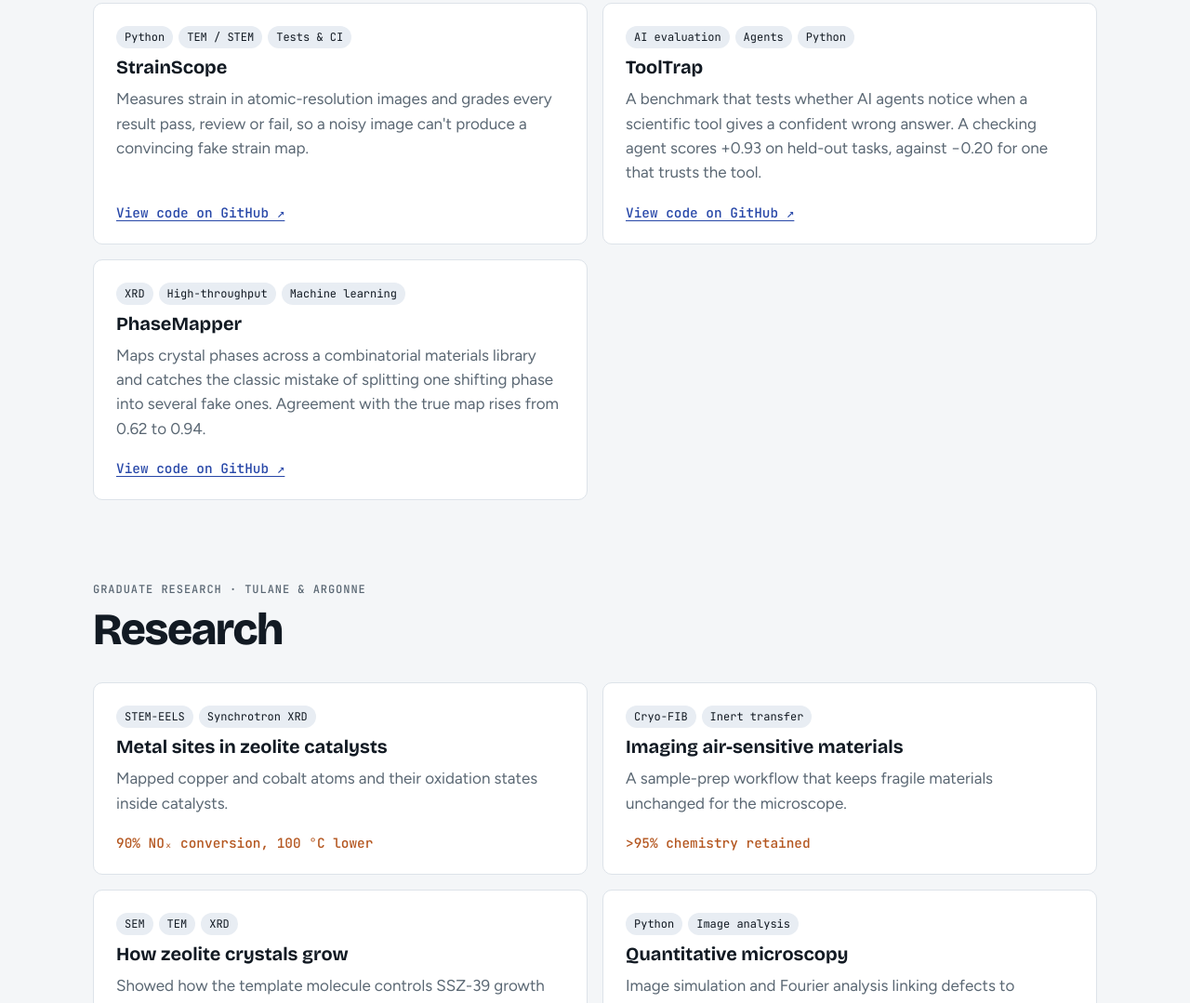
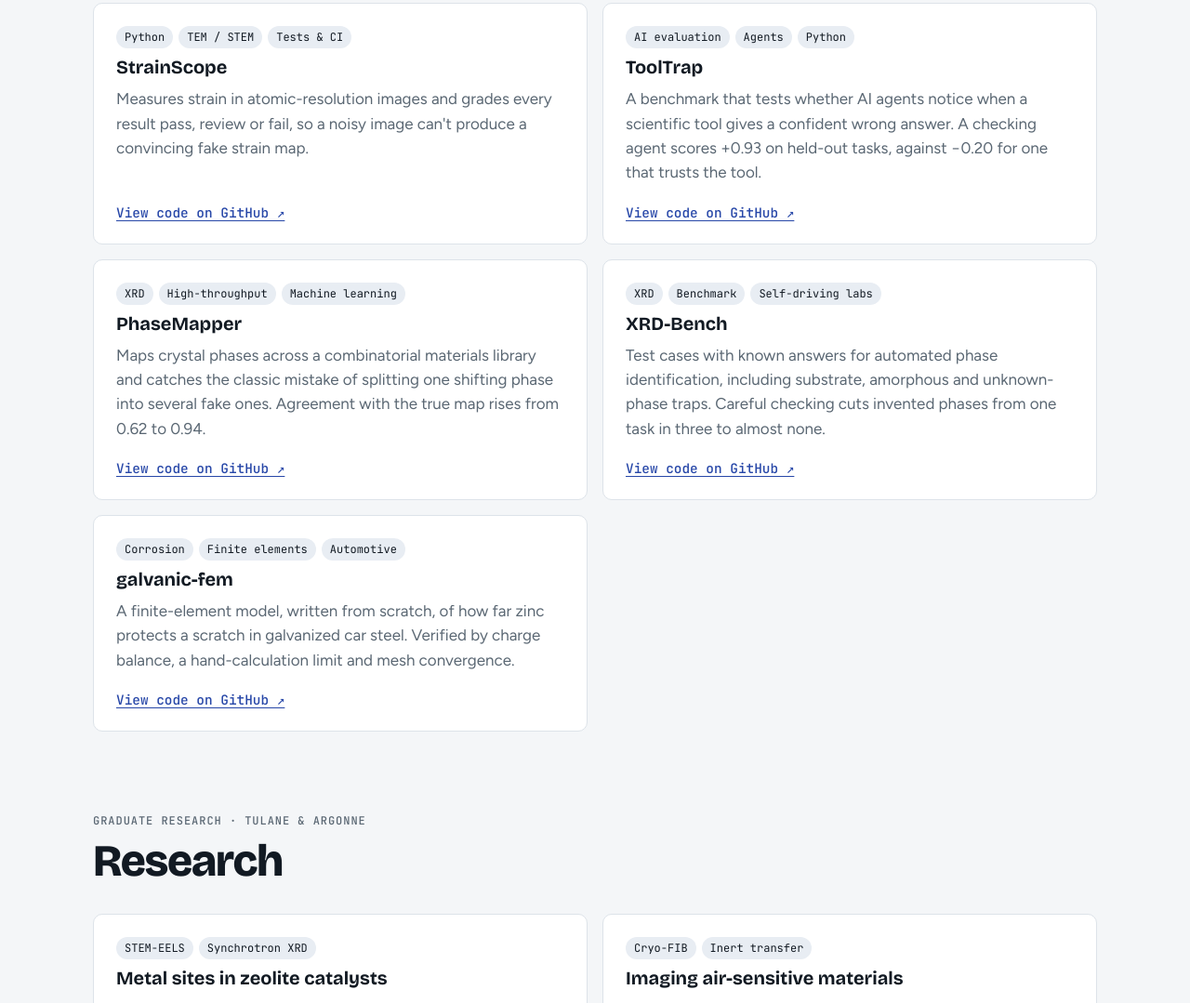
Before and after one commit to CynthiaUkagha/cynthiaukagha.github.io, a plain HTML site: page index.html in a window 1280 px wide. Shown: the part 1960-3039 px from the top of the page at 93% size. Drawn offline with nearby package versions, Linux system fonts and the light colour scheme.

Commit message:
Add XRD-Bench and galvanic-fem
Co-Authored-By: Claude Opus 5.5 <noreply@anthropic.com>

```diff
--- a/index.html
+++ b/index.html
@@ -268,6 +268,18 @@ footer { padding-block: 0 40px; color: var(--muted); font-size: 0.9rem; }
         <p>Maps crystal phases across a combinatorial materials library and catches the classic mistake of splitting one shifting phase into several fake ones. Agreement with the true map rises from 0.62 to 0.94.</p>
         <p class="outcome"><a href="https://github.com/CynthiaUkagha/phasemapper" target="_blank" rel="noopener">View code on GitHub ↗</a></p>
       </article>
+      <article class="project">
+        <div class="tags"><span class="tag">XRD</span><span class="tag">Benchmark</span><span class="tag">Self-driving labs</span></div>
+        <h3>XRD-Bench</h3>
+        <p>Test cases with known answers for automated phase identification, including substrate, amorphous and unknown-phase traps. Careful checking cuts invented phases from one task in three to almost none.</p>
+        <p class="outcome"><a href="https://github.com/CynthiaUkagha/xrd-bench" target="_blank" rel="noopener">View code on GitHub ↗</a></p>
+      </article>
+      <article class="project">
+        <div class="tags"><span class="tag">Corrosion</span><span class="tag">Finite elements</span><span class="tag">Automotive</span></div>
+        <h3>galvanic-fem</h3>
+        <p>A finite-element model, written from scratch, of how far zinc protects a scratch in galvanized car steel. Verified by charge balance, a hand-calculation limit and mesh convergence.</p>
+        <p class="outcome"><a href="https://github.com/CynthiaUkagha/galvanic-fem" target="_blank" rel="noopener">View code on GitHub ↗</a></p>
+      </article>
     </div>
   </section>
 
```
